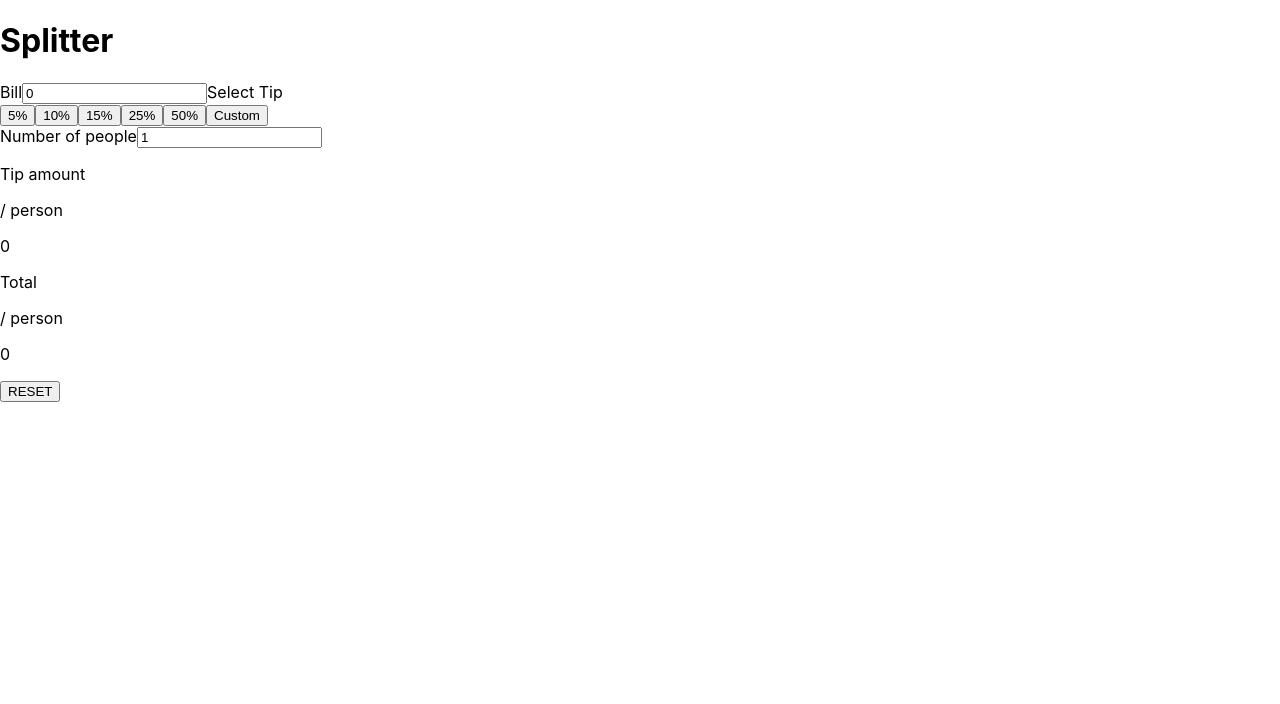
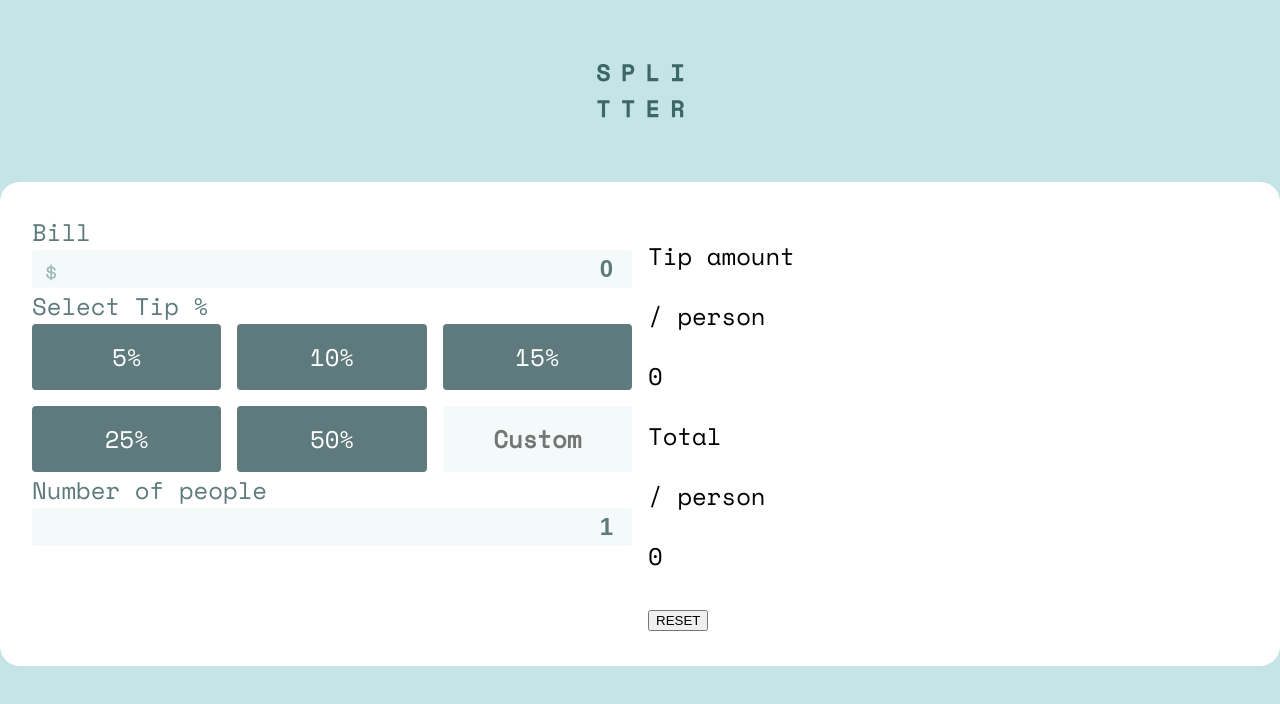
Before and after one commit to mariusfa/frontend-mentor, a React (Create React App) app in the folder tip-calculator/: page / in a window 1280 px wide. Shown: the top 704 px of the page. Built offline with nearby package versions, Linux system fonts and the light colour scheme.

Commit message:
tip-calculator: Add  styling

```diff
--- a/tip-calculator/public/index.html
+++ b/tip-calculator/public/index.html
@@ -24,8 +24,10 @@
       work correctly both with client-side routing and a non-root public URL.
       Learn how to configure a non-root public URL by running `npm run build`.
     -->
-    <link rel="stylesheet" href="https://fonts.googleapis.com/css?family=Space+Mono">
-    <title>React App</title>
+    <link rel="preconnect" href="https://fonts.googleapis.com">
+    <link rel="preconnect" href="https://fonts.gstatic.com" crossorigin>
+    <link href="https://fonts.googleapis.com/css2?family=Space+Mono&display=swap" rel="stylesheet">
+    <title>Splitter</title>
   </head>
   <body>
     <noscript>You need to enable JavaScript to run this app.</noscript>
--- a/tip-calculator/src/App.tsx
+++ b/tip-calculator/src/App.tsx
@@ -1,4 +1,8 @@
+/** @jsxImportSource @emotion/react */
 import React, { useState } from 'react';
+import { css } from '@emotion/react';
+import logo from './logo.svg';
+import iconDollar from './icon-dollar.svg';
 
 const initState = {
     amount: 0,
@@ -6,89 +10,263 @@ const initState = {
     numPeople: 1,
     perTip: 0,
     perTotal: 0,
-    percentTip: 0
-}
+    percentTip: 0,
+};
+
+const logoCss = css`
+    margin-left: auto;
+    margin-right: auto;
+    margin-top: 4rem;
+    margin-bottom: 4rem;
+    display: block;
+`;
+
+const containerCss = css`
+    background-color: hsl(0, 0%, 100%);
+    border-radius: 1.25rem;
+    margin: 0 auto;
+    padding: 2rem;
+    display: inline-grid;
+    grid-template-columns: 1fr 1fr;
+    grid-template-rows: 1fr;
+    grid-gap: 1rem;
+`;
+
+const labelCss = css`
+    display: block;
+    color: hsl(186, 14%, 43%);
+`;
+
+const inputCss = css`
+    width: 100%;
+    text-align: right;
+    height: 2rem;
+    border: 0.2rem solid hsl(189, 41%, 97%);
+    background-color: hsl(189, 41%, 97%);
+    color: hsl(186, 14%, 43%);
+    font-weight: 700;
+    font-size: inherit;
+    border-radius: 0.25rem;
+    padding: 1rem;
+    box-sizing: border-box;
+
+    &:focus {
+        outline: none !important;
+        border: 0.2rem solid hsl(185, 41%, 84%);
+    }
+`;
+
+const iconCss = css`
+    position: absolute;
+    padding: 0.9rem;
+`;
+
+const tipGridCss = css`
+    display: grid;
+    grid-template-columns: repeat(3, 1fr);
+    grid-template-rows: 1fr 1fr;
+    grid-gap: 1rem;
+`;
+
+const buttonCss = (isActive: boolean) => css`
+    padding: 0.75rem;
+    border-radius: 0.25rem;
+    background-color: hsl(186, 14%, 43%);
+    color: hsl(0, 0%, 100%);
+    border: 0.2rem solid hsl(186, 14%, 43%);
+    font-size: inherit;
+    font-family: inherit;
+    ${isActive &&
+    `
+        background-color: hsl(185, 41%, 84%);
+        color: hsl(186, 14%, 43%);
+        border: 0.2rem solid hsl(185, 41%, 84%);
+    `}
+`;
+
+const customInputCss = (isCustom: boolean) => css`
+    background-color: hsl(189, 41%, 97%);
+    border: 0.2rem solid hsl(189, 41%, 97%);
+    text-align: center;
+    font-family: inherit;
+    color: hsl(186, 14%, 43%);
+    font-weight: 700;
+    font-size: inherit;
+    min-width: 0;
+    padding: 0 1rem;
+
+    ${isCustom &&
+    `
+        text-align: right;
+    `}
+
+    &:focus {
+        outline: none !important;
+        border: 0.2rem solid hsl(185, 41%, 84%);
+        border-radius: 0.25rem;
+    }
+`;
 
 const App = () => {
     const [isCustom, setIsCustom] = useState(false);
     const [formData, setFormData] = useState(initState);
+    const [customTipValue, setCustomTipValue] = useState('');
+
+    const handleCustomTipValueChange = (
+        e: React.ChangeEvent<HTMLInputElement>
+    ) => {
+        if (e.target.value.length > 0) {
+            const customTip = Number(e.target.value);
+            setCustomTipValue(e.target.value);
+            setIsCustom(true);
+        } else {
+            setIsCustom(false);
+        }
+    };
 
     const handleAmountChange = (e: React.ChangeEvent<HTMLInputElement>) => {
-        const amount = Number(e.target.value)
+        const amount = Number(e.target.value);
         if (amount >= 0) {
-            const tip = getTip(amount)
-            const { perTip, perTotal } = calcPerPerson(amount, tip, formData.numPeople)
-            setFormData({...formData, amount, tip, perTip, perTotal})
+            const tip = getTip(amount);
+            const { perTip, perTotal } = calcPerPerson(
+                amount,
+                tip,
+                formData.numPeople
+            );
+            setFormData({ ...formData, amount, tip, perTip, perTotal });
         }
-    }
+    };
 
     const getTip = (amount: number) => {
         if (!isCustom) {
             const multiplier = formData.percentTip / 100;
-            return multiplier * amount
+            return multiplier * amount;
         }
-        return formData.tip
-    }
+        return formData.tip;
+    };
 
     const handleCustomTipChange = (e: React.ChangeEvent<HTMLInputElement>) => {
         const tip = Number(e.target.value);
-        const { perTip, perTotal } = calcPerPerson(formData.amount, tip, formData.numPeople)
+        const { perTip, perTotal } = calcPerPerson(
+            formData.amount,
+            tip,
+            formData.numPeople
+        );
         setFormData({ ...formData, tip, perTip, perTotal });
-    }
+    };
 
     const handlePeopleChange = (e: React.ChangeEvent<HTMLInputElement>) => {
-        const numPeople = Number(e.target.value)
+        const numPeople = Number(e.target.value);
         if (numPeople >= 1) {
-            const { perTip, perTotal } = calcPerPerson(formData.amount, formData.tip, numPeople)
-            setFormData({ ...formData, numPeople, perTip, perTotal});
+            const { perTip, perTotal } = calcPerPerson(
+                formData.amount,
+                formData.tip,
+                numPeople
+            );
+            setFormData({ ...formData, numPeople, perTip, perTotal });
         }
-    }
+    };
 
     const calcPercentTip = (percentTip: number) => {
         const multiplier = percentTip / 100;
-        const tip = formData.amount * multiplier
-        const { perTip, perTotal } = calcPerPerson(formData.amount, tip, formData.numPeople)
-        setFormData({ ...formData, tip , percentTip, perTip, perTotal});
+        const tip = formData.amount * multiplier;
+        const { perTip, perTotal } = calcPerPerson(
+            formData.amount,
+            tip,
+            formData.numPeople
+        );
+        setIsCustom(false);
+        setCustomTipValue('');
+        setFormData({ ...formData, tip, percentTip, perTip, perTotal });
     };
 
     const calcPerPerson = (amount: number, tip: number, numPeople: number) => {
-        const perTip = (tip/numPeople)
-        const perTotal = (amount + tip)/numPeople
-        return { perTip, perTotal }
-    }
+        const perTip = tip / numPeople;
+        const perTotal = (amount + tip) / numPeople;
+        return { perTip, perTotal };
+    };
 
     const changeCustomInput = () => {
         if (isCustom) {
             calcPercentTip(formData.percentTip);
         }
-        setIsCustom(!isCustom)
-    }
+        setIsCustom(!isCustom);
+    };
+
+    const isActive = (percent: number) => {
+        return formData.percentTip === percent && !isCustom;
+    };
 
     return (
         <>
-            <h1>Splitter</h1>
-            <div>
+            <img css={logoCss} src={logo} alt='logo' />
+            <div css={containerCss}>
                 <div>
-                    <label htmlFor='amount'>Bill</label>
+                    <label css={labelCss} htmlFor='amount'>
+                        Bill
+                    </label>
+                    <img css={iconCss} src={iconDollar} alt='logo' />
                     <input
+                        css={inputCss}
                         name='amount'
                         type='number'
                         onChange={handleAmountChange}
                         value={formData.amount}
                         onFocus={(e) => e.target.select()}
                     />
-                    <label htmlFor='tip'>Select Tip</label>
-                    <div>
-                        <button onClick={() => calcPercentTip(5)}>5%</button>
-                        <button onClick={() => calcPercentTip(10)}>10%</button>
-                        <button onClick={() => calcPercentTip(15)}>15%</button>
-                        <button onClick={() => calcPercentTip(25)}>25%</button>
-                        <button onClick={() => calcPercentTip(50)}>50%</button>
-                        <button onClick={changeCustomInput}>Custom</button>
+                    <label css={labelCss} htmlFor='tip'>
+                        Select Tip %
+                    </label>
+                    <div css={tipGridCss}>
+                        <button
+                            css={buttonCss(isActive(5))}
+                            onClick={() => calcPercentTip(5)}
+                        >
+                            5%
+                        </button>
+                        <button
+                            css={buttonCss(isActive(10))}
+                            onClick={() => calcPercentTip(10)}
+                        >
+                            10%
+                        </button>
+                        <button
+                            css={buttonCss(isActive(15))}
+                            onClick={() => calcPercentTip(15)}
+                        >
+                            15%
+                        </button>
+                        <button
+                            css={buttonCss(isActive(25))}
+                            onClick={() => calcPercentTip(25)}
+                        >
+                            25%
+                        </button>
+                        <button
+                            css={buttonCss(isActive(50))}
+                            onClick={() => calcPercentTip(50)}
+                        >
+                            50%
+                        </button>
+                        <input
+                            type='number'
+                            css={customInputCss(isCustom)}
+                            placeholder='Custom'
+                            value={customTipValue}
+                            onChange={handleCustomTipValueChange}
+                        />
                     </div>
-                    {isCustom && <input name='tip' type='number' onChange={handleCustomTipChange} onFocus={(e) => e.target.select()} value={formData.tip} />}
-                    <label htmlFor='numPeople'>Number of people</label>
-                    <input name='numPeople' type='number' onChange={handlePeopleChange} onFocus={(e) => e.target.select()} value={formData.numPeople} />
+                    <label css={labelCss} htmlFor='numPeople'>
+                        Number of people
+                    </label>
+                    <input
+                        css={inputCss}
+                        name='numPeople'
+                        type='number'
+                        onChange={handlePeopleChange}
+                        onFocus={(e) => e.target.select()}
+                        value={formData.numPeople}
+                    />
                 </div>
                 <div>
                     <p>Tip amount</p>
@@ -97,7 +275,9 @@ const App = () => {
                     <p>Total</p>
                     <p>/ person</p>
                     <p>{formData.perTotal}</p>
-                    <button onClick={() => setFormData(initState)}>RESET</button>
+                    <button onClick={() => setFormData(initState)}>
+                        RESET
+                    </button>
                 </div>
             </div>
         </>
--- a/tip-calculator/src/index.css
+++ b/tip-calculator/src/index.css
@@ -1,6 +1,20 @@
 body {
   margin: 0;
-  font-family: -apple-system, BlinkMacSystemFont, 'Segoe UI', 'Roboto', 'Oxygen',
-    'Ubuntu', 'Cantarell', 'Fira Sans', 'Droid Sans', 'Helvetica Neue',
-    sans-serif;
+  font-family: 'Space Mono', monospace;
+  font-size: 24px;
+  background-color: hsl(185, 41%, 84%);
+  display: flex;
+  justify-content: center;
 }
+
+/* Chrome, Safari, Edge, Opera */
+input::-webkit-outer-spin-button,
+input::-webkit-inner-spin-button {
+  -webkit-appearance: none;
+  margin: 0;
+}
+
+/* Firefox */
+input[type=number] {
+  -moz-appearance: textfield;
+}
```
Also changed, not shown: tip-calculator/src/icon-dollar.svg (added), tip-calculator/src/logo.svg (added).
